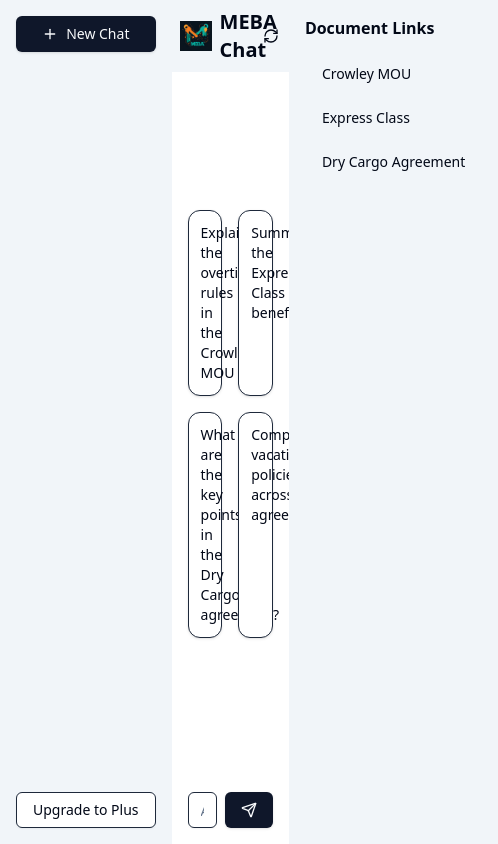
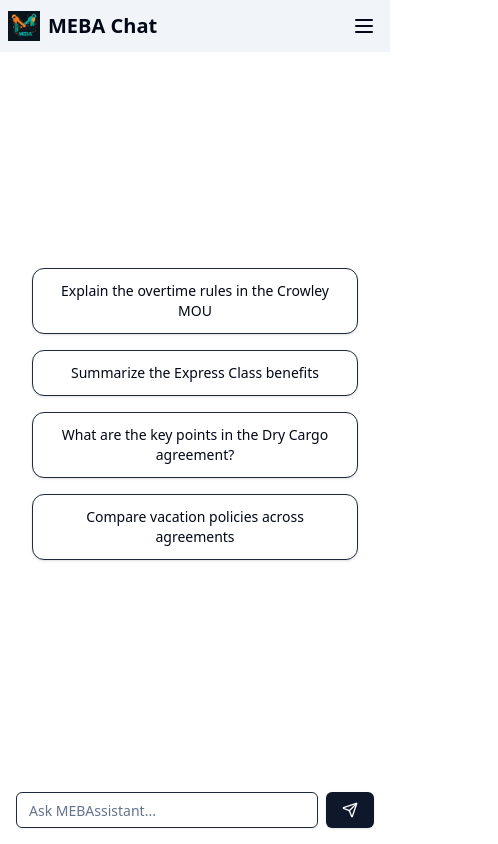
Before and after one commit to clayfulk/MEBA, a Next.js app: page /chat in a window 390 px wide. Shown: the whole page, 498 px wide, since content can reach past the window. Built offline with nearby package versions, Linux system fonts and the light colour scheme.

Commit message:
Chat optimize

```diff
--- a/app/chat/page.tsx
+++ b/app/chat/page.tsx
@@ -7,7 +7,8 @@
 import { Button } from "@/components/ui/button"
 import { Input } from "@/components/ui/input"
 import { Card, CardContent } from "@/components/ui/card"
-import { Send, Bot, User, Plus, RefreshCw } from "lucide-react"
+import { Sheet, SheetContent, SheetTrigger } from "@/components/ui/sheet"
+import { Send, Bot, User, Plus, RefreshCw, Menu } from "lucide-react"
 
 type Message = {
   role: "user" | "assistant"
@@ -30,7 +31,7 @@
   const [input, setInput] = useState("")
   const [isLoading, setIsLoading] = useState(false)
   const [error, setError] = useState<string | null>(null)
-  const [selectedDocuments, setSelectedDocuments] = useState<string[]>([])
+  const [linkedDocuments, setLinkedDocuments] = useState<string[]>([])
   const router = useRouter()
   const messagesEndRef = useRef<HTMLDivElement>(null)
 
@@ -55,7 +56,7 @@
         headers: {
           'Content-Type': 'application/json',
         },
-        body: JSON.stringify({ messages: [...messages, userMessage], documents: selectedDocuments }),
+        body: JSON.stringify({ messages: [...messages, userMessage], linkedDocuments }),
       });
 
       if (!response.ok) {
@@ -83,7 +84,7 @@
   }
 
   const toggleDocument = (documentId: string) => {
-    setSelectedDocuments(prev =>
+    setLinkedDocuments(prev =>
       prev.includes(documentId)
         ? prev.filter(id => id !== documentId)
         : [...prev, documentId]
@@ -98,9 +99,54 @@
   ]
 
   return (
-    <div className="flex h-screen bg-background text-foreground">
-      {/* Left Sidebar */}
-      <div className="w-56 bg-secondary p-4 flex flex-col">
+    <div className="flex flex-col h-screen bg-background text-foreground md:flex-row">
+      {/* Mobile Header */}
+      <header className="bg-secondary p-2 flex justify-between items-center md:hidden">
+        <Link href="/" className="flex items-center">
+          <Image
+            src="/images/logo.png"
+            alt="MEBA Logo"
+            width={32}
+            height={32}
+            className="mr-2"
+          />
+          <span className="text-xl font-bold">MEBA Chat</span>
+        </Link>
+        <Sheet>
+          <SheetTrigger asChild>
+            <Button variant="ghost" size="icon">
+              <Menu className="h-6 w-6" />
+            </Button>
+          </SheetTrigger>
+          <SheetContent side="left" className="w-[250px] sm:w-[300px]">
+            <div className="py-4">
+              <Button className="w-full mb-4" onClick={() => setMessages([])}>
+                <Plus className="mr-2 h-4 w-4" /> New Chat
+              </Button>
+              <div className="space-y-2">
+                <h2 className="font-semibold mb-2">Linked Documents</h2>
+                {documents.map((doc) => (
+                  <Button
+                    key={doc.id}
+                    variant={linkedDocuments.includes(doc.id) ? 'secondary' : 'ghost'}
+                    className={`w-full justify-start ${
+                      linkedDocuments.includes(doc.id)
+                        ? 'border-2 border-primary rounded-md'
+                        : 'border border-transparent'
+                    }`}
+                    onClick={() => toggleDocument(doc.id)}
+                  >
+                    {doc.name}
+                  </Button>
+                ))}
+              </div>
+            </div>
+          </SheetContent>
+        </Sheet>
+      </header>
+
+      {/* Left Sidebar (hidden on mobile) */}
+      <div className="hidden md:flex md:w-56 bg-secondary p-4 flex-col">
         <Button className="mb-4" onClick={() => setMessages([])}>
           <Plus className="mr-2 h-4 w-4" /> New Chat
         </Button>
@@ -114,8 +160,8 @@
 
       {/* Main Chat Area */}
       <div className="flex-1 flex flex-col">
-        {/* Header */}
-        <header className="bg-secondary p-2 flex justify-between items-center">
+        {/* Desktop Header (hidden on mobile) */}
+        <header className="hidden md:flex bg-secondary p-2 justify-between items-center">
           <Link href="/" className="flex items-center">
             <Image
               src="/images/logo.png"
@@ -135,7 +181,7 @@
         <div className="flex-1 overflow-auto p-4">
           {messages.length === 0 ? (
             <div className="h-full flex flex-col items-center justify-center text-center">
-              <div className="grid grid-cols-2 gap-4 max-w-2xl">
+              <div className="grid grid-cols-1 md:grid-cols-2 gap-4 w-full max-w-2xl px-4">
                 {suggestedPrompts.map((prompt, index) => (
                   <Card
                     key={index}
@@ -157,7 +203,11 @@
                     {message.role === "user" ? <User className="w-5 h-5" /> : <Bot className="w-5 h-5" />}
                   </div>
                   <div className={`max-w-[70%] rounded-lg px-4 py-2 ${message.role === "user" ? "bg-primary text-primary-foreground" : "bg-secondary text-secondary-foreground"}`}>
-                    {message.content}
+                    {message.role === "user" ? (
+                      message.content
+                    ) : (
+                      <div dangerouslySetInnerHTML={{ __html: message.content }} />
+                    )}
                   </div>
                 </div>
               </div>
@@ -171,7 +221,7 @@
           <form onSubmit={handleFormSubmit} className="flex items-center space-x-2">
             <Input
               type="text"
-              placeholder="Ask MEBA..."
+              placeholder="Ask MEBAssistant..."
               value={input}
               onChange={(e) => setInput(e.target.value)}
               className="flex-1"
@@ -187,16 +237,16 @@
         </div>
       </div>
 
-      {/* Right Sidebar */}
-      <div className="w-56 bg-secondary p-4">
-        <h2 className="font-semibold mb-4">Document Links</h2>
+      {/* Right Sidebar (hidden on mobile) */}
+      <div className="hidden md:block w-56 bg-secondary p-4">
+        <h2 className="font-semibold mb-4">Linked Documents</h2>
         <div className="space-y-2">
           {documents.map((doc) => (
             <Button
               key={doc.id}
-              variant={selectedDocuments.includes(doc.id) ? 'secondary' : 'ghost'}
+              variant={linkedDocuments.includes(doc.id) ? 'secondary' : 'ghost'}
               className={`w-full justify-start ${
-                selectedDocuments.includes(doc.id)
+                linkedDocuments.includes(doc.id)
                   ? 'border-2 border-primary rounded-md'
                   : 'border border-transparent'
               }`}
```
